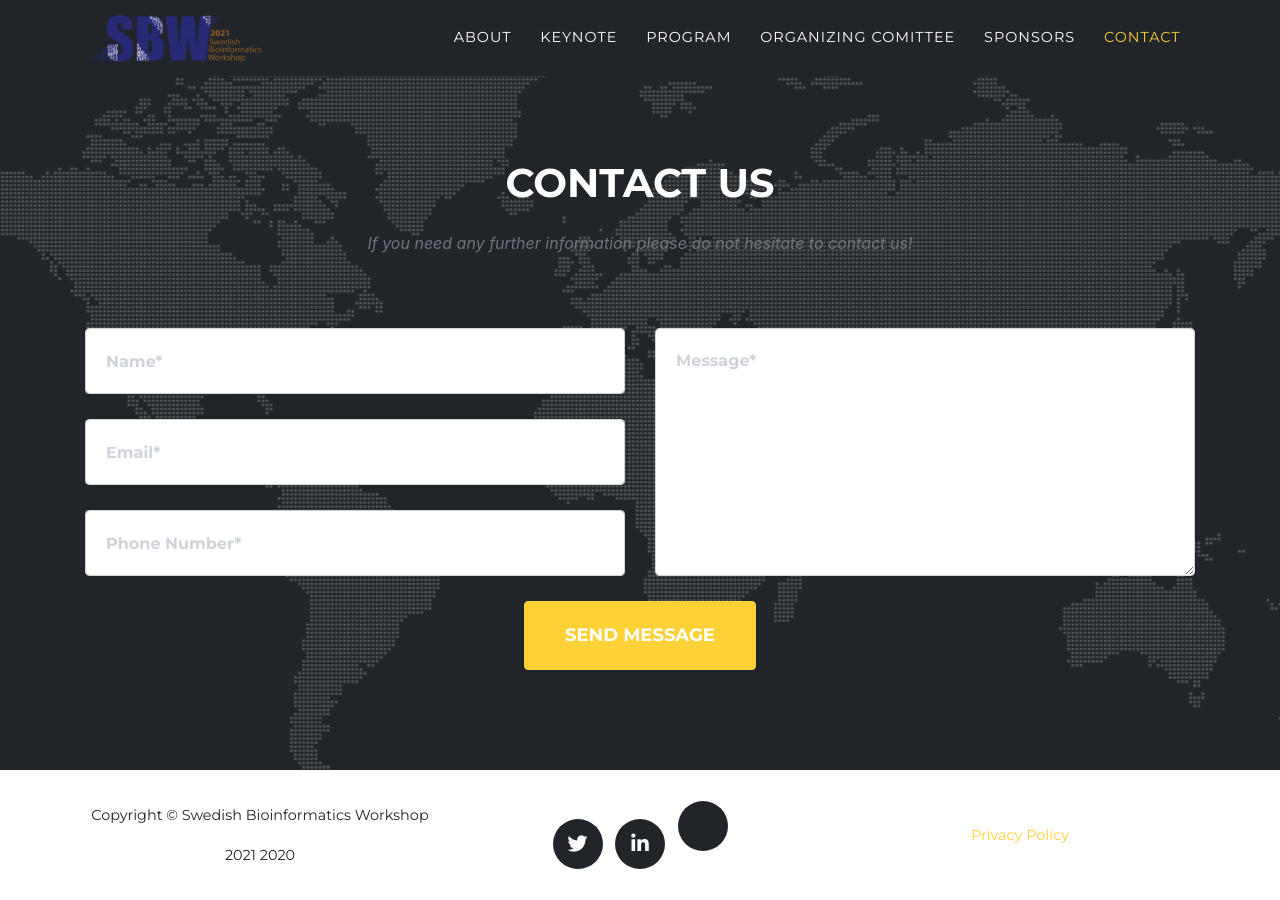
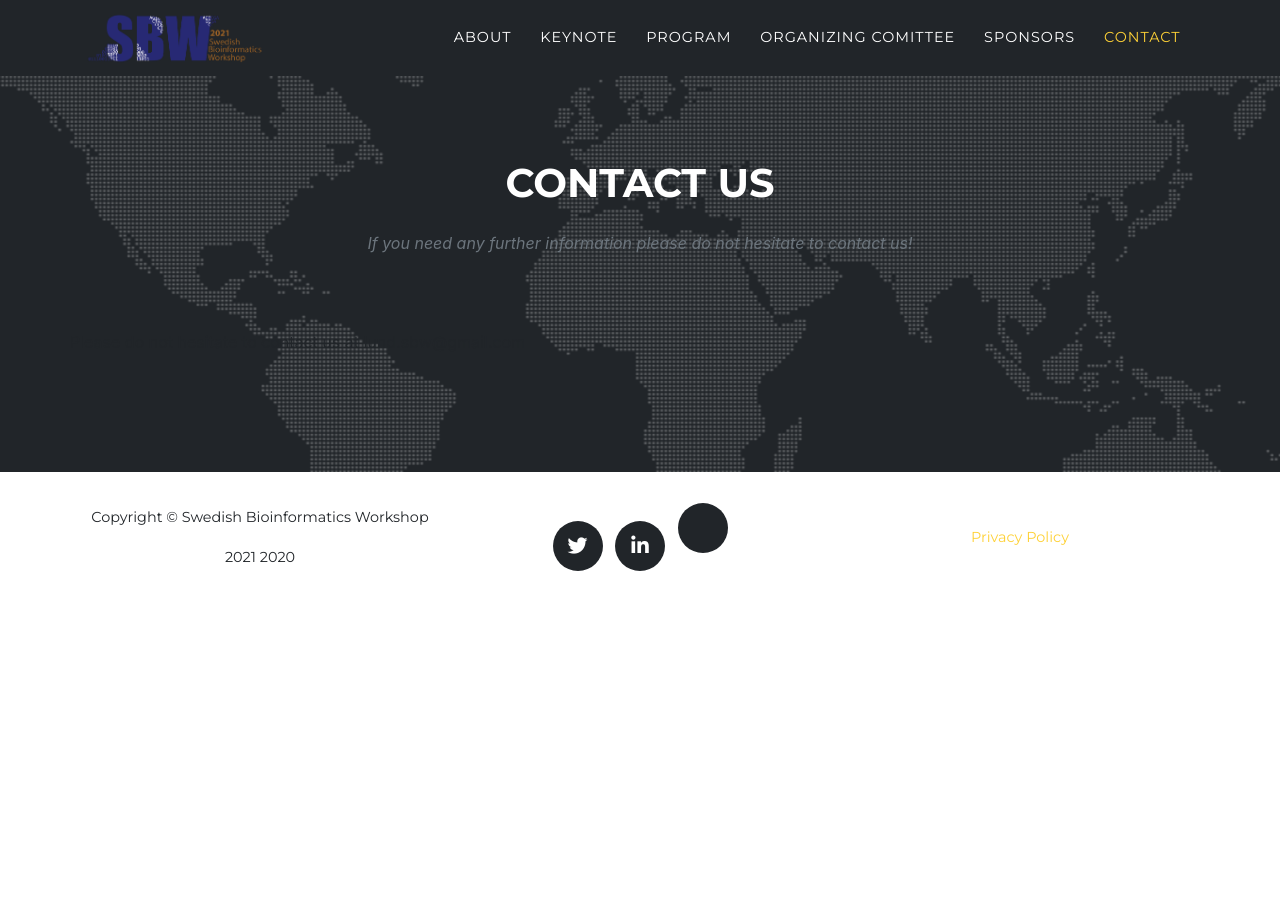
Before and after one commit to SBW-lund/SBW-lund.github.io, a Jekyll site: the page built from index.md, in a window 1280 px wide and 900 px high, scrolled down 5321 px. Built offline with Jekyll 4.4.1, drawn with Linux system fonts in a browser that asks for light colours; some web fonts are replaced; after the commit the page ends 5923 px from its top, so only the background shows below that.

Commit message:
Update contact.html

```diff
--- a/_includes/contact.html
+++ b/_includes/contact.html
@@ -9,39 +9,9 @@
       </div>
       <div class="row">
         <div class="col-lg-12">
-          <form id="contactForm" action="https://formspree.io/{% if site.formspree_form_path %}{{ site.formspree_form_path }}{% else %}{{ site.email }}{% endif %}" novalidate="novalidate" method="POST">
-		  <!--name="sentMessage"-->
             <div class="row">
-              <div class="col-md-6">
-                <div class="form-group">
-                  <input name="name" class="form-control" id="name" type="text" placeholder="Name*" required="required" data-validation-required-message="Please enter your name.">
-                  <p class="help-block text-danger"></p>
-                </div>
-                <div class="form-group">
-                  <input name="_replyto" class="form-control" id="email" type="email" placeholder="Email*" required="required" data-validation-required-message="Please enter your email address.">
-                  <p class="help-block text-danger"></p>
-                </div>
-                <div class="form-group">
-                  <input name="phone" class="form-control" id="phone" type="tel" placeholder="Phone Number*" required="required" data-validation-required-message="Please enter your phone number.">
-                  <p class="help-block text-danger"></p>
-                </div>
-              </div>
-              <div class="col-md-6">
-                <div class="form-group">
-                  <textarea name="message" class="form-control" id="message" placeholder="Message*" required="required" data-validation-required-message="Please enter a message."></textarea>
-                  <p class="help-block text-danger"></p>
-                </div>
-              </div>
-			  <input type="hidden" name="_subject" id="email-subject" value="Contact Form Submission">
-              <div class="clearfix"></div>
-              <div class="col-lg-12 text-center">
-                <div id="success"></div>
-                <button id="sendMessageButton" class="btn btn-primary btn-xl text-uppercase" type="submit">Send Message</button>
-              </div>
-			  <input type="text" name="_gotcha" style="display:none">
-			  <input type="hidden" name="_next" value="#"/>
+              <p> Please do not hesitate to contact us at lund.sbw@gmail.com</p>
             </div>
-          </form>
         </div>
       </div>
     </div>
```
